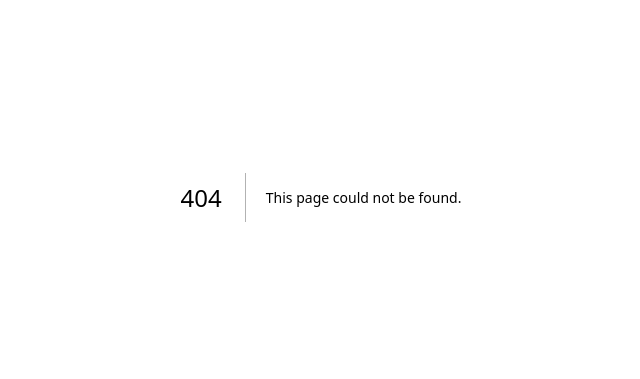
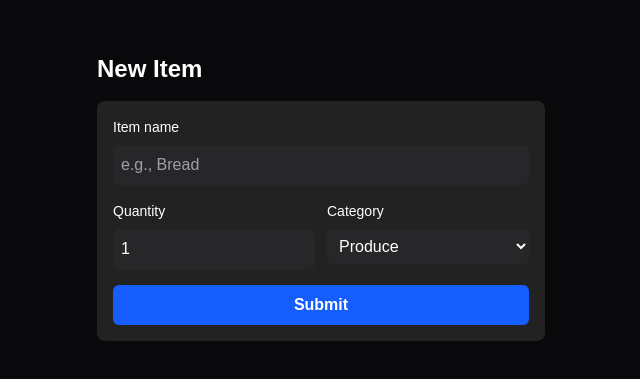
Before and after one commit to AnthonyOgamba/cprg306-assignments, a Next.js app: page /week-5 in a window 1280 px wide. Before the commit this address had no page. Shown: the part 203-582 px from the top of the page, without its empty margins (319-959 px from the left). Built offline with nearby package versions, Linux system fonts and the light colour scheme.

Commit message:
Week 5 controlled form with state and submit

```diff
--- a/app/page.js
+++ b/app/page.js
@@ -48,6 +48,12 @@
           >
             Week 4
           </Link>
+          <Link
+            href="/week-5"
+            className="flex h-12 w-full items-center justify-center rounded-full border border-solid border-black/[.08] px-5 transition-colors hover:border-transparent hover:bg-black/[.04] dark:border-white/[.145] dark:hover:bg-[#1a1a1a] md:w-[158px]"
+          >
+            Week 5
+          </Link>
           <a
             className="flex h-12 w-full items-center justify-center gap-2 rounded-full bg-foreground px-5 text-background transition-colors hover:bg-[#383838] dark:hover:bg-[#ccc] md:w-[158px]"
             href="https://vercel.com/new?utm_source=create-next-app&utm_medium=appdir-template-tw&utm_campaign=create-next-app"
--- /dev/null
+++ b/app/week-5/NewItem.js
@@ -0,0 +1,105 @@
+"use client";
+
+import { useState } from "react";
+
+export default function NewItem() {
+  const [name, setName] = useState("");
+  const [quantity, setQuantity] = useState(1);
+  const [category, setCategory] = useState("produce");
+
+  function handleSubmit(event) {
+    event.preventDefault();
+
+    const item = {
+      name: name.trim(),
+      quantity,
+      category,
+    };
+
+    console.log(item);
+
+    alert(
+      `Added: ${item.name}, quantity: ${item.quantity}, category: ${item.category}`
+    );
+
+    setName("");
+    setQuantity(1);
+    setCategory("produce");
+  }
+
+  return (
+    <form
+      onSubmit={handleSubmit}
+      className="w-full max-w-md bg-white/10 text-white p-4 rounded-lg space-y-4"
+    >
+      {/* Name */}
+      <div className="space-y-2">
+        <label className="block text-sm font-medium" htmlFor="name">
+          Item name
+        </label>
+        <input
+          id="name"
+          type="text"
+          value={name}
+          required
+          onChange={(e) => setName(e.target.value)}
+          placeholder="e.g., Bread"
+          className="w-full p-2 rounded-md bg-zinc-800 text-white placeholder-zinc-400 focus:outline-none focus:ring-2 focus:ring-blue-500"
+        />
+      </div>
+
+      {/* Quantity + Category Row */}
+      <div className="flex gap-3">
+        {/* Quantity */}
+        <div className="flex-1 space-y-2">
+          <label className="block text-sm font-medium" htmlFor="quantity">
+            Quantity
+          </label>
+          <input
+            id="quantity"
+            type="number"
+            min={1}
+            max={99}
+            value={quantity}
+            onChange={(e) => setQuantity(Number(e.target.value))}
+            className="w-full p-2 rounded-md bg-zinc-800 text-white focus:outline-none"
+        />
+
+        </div>
+
+        {/* Category */}
+        <div className="flex-1 space-y-2">
+          <label className="block text-sm font-medium" htmlFor="category">
+            Category
+          </label>
+          <select
+            id="category"
+            value={category}
+            onChange={(e) => setCategory(e.target.value)}
+            className="w-full p-2 rounded-md bg-zinc-800 text-white focus:outline-none focus:ring-2 focus:ring-blue-500"
+          >
+            <option value="produce">Produce</option>
+            <option value="dairy">Dairy</option>
+            <option value="bakery">Bakery</option>
+            <option value="meat">Meat</option>
+            <option value="frozen foods">Frozen Foods</option>
+            <option value="canned goods">Canned Goods</option>
+            <option value="dry goods">Dry Goods</option>
+            <option value="beverages">Beverages</option>
+            <option value="snacks">Snacks</option>
+            <option value="household">Household</option>
+            <option value="other">Other</option>
+          </select>
+        </div>
+      </div>
+
+      {/* Submit */}
+      <button
+        type="submit"
+        className="w-full bg-blue-600 hover:bg-blue-500 active:bg-blue-700 text-white font-semibold p-2 rounded-md transition-colors"
+      >
+        Submit
+      </button>
+    </form>
+  );
+}
--- /dev/null
+++ b/app/week-5/page.js
@@ -0,0 +1,12 @@
+import NewItem from "./NewItem";
+
+export default function Page() {
+  return (
+    <main className="min-h-screen bg-zinc-950 flex items-center justify-center p-6">
+      <div className="w-full max-w-md">
+        <h1 className="text-white text-2xl font-bold mb-4">New Item</h1>
+        <NewItem />
+      </div>
+    </main>
+  );
+}
```
